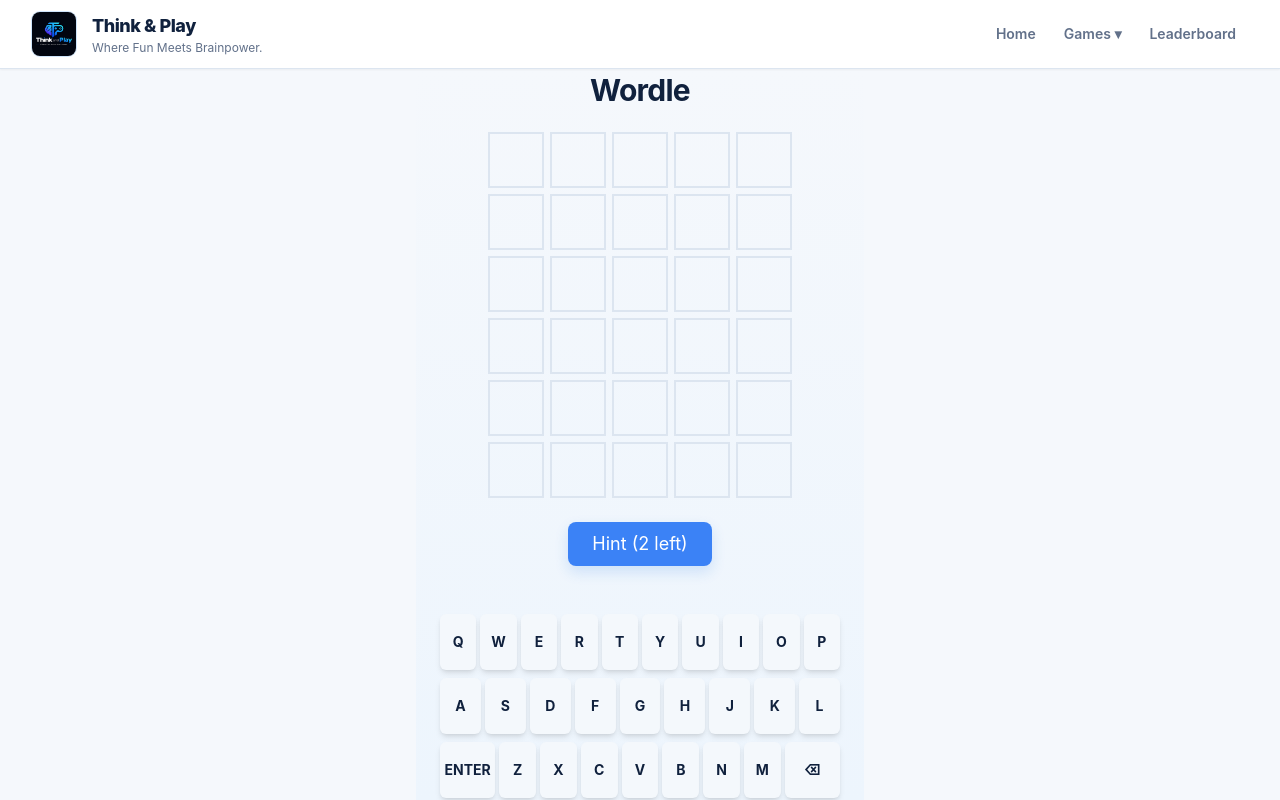
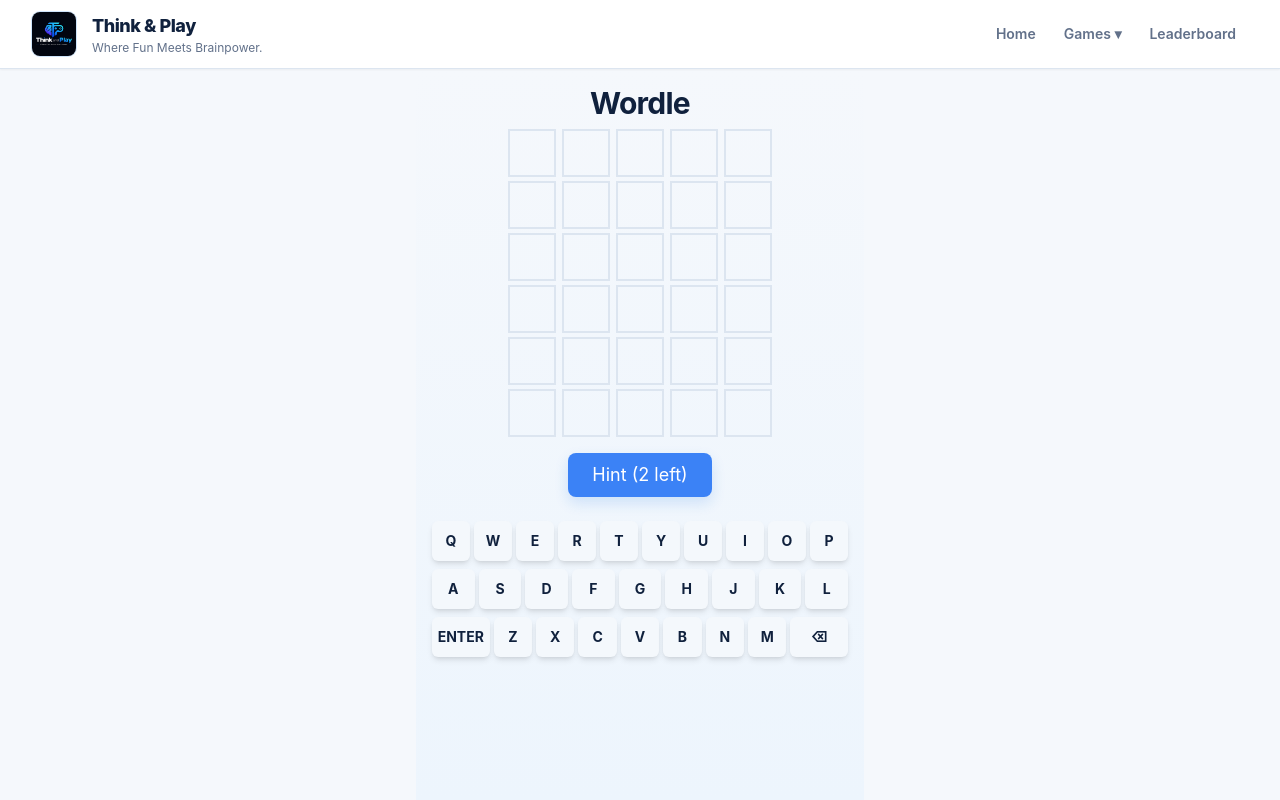
Before and after one commit to Ibtihash/quiz-game, a React (Vite) app in the folder client/: page /wordle in a window 1280 px wide. Built offline with nearby package versions, Linux system fonts and the light colour scheme.

Commit message:
Fit Wordle and Hangman content to game viewport

```diff
--- a/client/src/pages/HangmanPage.jsx
+++ b/client/src/pages/HangmanPage.jsx
@@ -136,7 +136,7 @@ const HangmanPage = () => {
 
   return (
     <div
-      className="game-screen flex flex-col items-center justify-center p-4"
+      className="game-screen hangman-screen flex flex-col items-center justify-start p-3 sm:p-4"
       tabIndex={0} // Make the div focusable
       onKeyDown={(e) => {
         const pressedKey = e.key.toLowerCase();
@@ -146,7 +146,7 @@ const HangmanPage = () => {
         }
       }}
     >
-      <div className="flex items-center gap-4 mb-8">
+      <div className="flex items-center gap-4 mb-3 sm:mb-6">
         <h1 className="text-3xl font-extrabold text-gray-800 sm:text-5xl">Hangman</h1>
         <button
           type="button"
@@ -157,7 +157,7 @@ const HangmanPage = () => {
         </button>
       </div>
 
-      <div className="game-card p-4 mb-4 w-full max-w-md sm:p-8 sm:mb-8">
+      <div className="game-card p-3 mb-3 w-full max-w-md sm:p-5 sm:mb-4">
         <div className="relative w-36 h-44 mb-4 sm:w-48 sm:h-64 sm:mb-6">
           <HangmanDrawing wrongGuesses={wrongGuesses} />
         </div>
--- a/client/src/pages/WordlePage.jsx
+++ b/client/src/pages/WordlePage.jsx
@@ -54,7 +54,7 @@ function Tile({ letter, status, animation = "" }) {
 
   return (
     <div
-      className={`h-11 w-11 border-2 flex items-center justify-center text-xl font-bold uppercase transition-all duration-300 transform sm:h-14 sm:w-14 sm:text-2xl ${statusClass} ${animation}`}
+      className={`h-9 w-9 border-2 flex items-center justify-center text-lg font-bold uppercase transition-all duration-300 transform sm:h-11 sm:w-11 sm:text-xl lg:h-12 lg:w-12 ${statusClass} ${animation}`}
     >
       {letter}
     </div>
@@ -115,7 +115,7 @@ function Keyboard({ onKey, onEnter, onDelete, guessStatuses }) {
   };
 
   return (
-    <div className="flex flex-col items-center gap-2 mt-6 w-full">
+    <div className="flex flex-col items-center gap-1.5 mt-3 w-full sm:gap-2 sm:mt-5">
       {keys.map((row, i) => (
         <div key={i} className="flex w-full justify-center gap-1 sm:gap-1.5">
           {row.map((key) => {
@@ -133,7 +133,7 @@ function Keyboard({ onKey, onEnter, onDelete, guessStatuses }) {
                 key={key}
                 onClick={() => handleClick(key)}
                 style={style}
-                className={`h-10 rounded-md text-xs font-bold uppercase flex items-center justify-center transition-all duration-200 sm:h-14 sm:text-sm ${status ? statusClass : "bg-gray-300 hover:bg-gray-400"} shadow-md`}
+                className={`h-9 rounded-md text-xs font-bold uppercase flex items-center justify-center transition-all duration-200 sm:h-10 sm:text-sm ${status ? statusClass : "bg-gray-300 hover:bg-gray-400"} shadow-md`}
               >
                 {key === "DELETE" ? "⌫" : key}
               </button>
@@ -396,8 +396,8 @@ export default function WordlePage() {
           animation: shake 0.5s ease-in-out;
         }
       `}</style>
-      <div className="game-screen flex flex-col items-center justify-center p-6 max-w-md mx-auto">
-        <h1 className="text-3xl font-bold mb-4">Wordle</h1>
+      <div className="game-screen wordle-screen flex flex-col items-center justify-start p-3 max-w-md mx-auto sm:p-4">
+        <h1 className="text-2xl font-bold mb-2 sm:text-3xl sm:mb-3">Wordle</h1>
 
         {message && (
           <div className="absolute top-24 bg-white text-black px-4 py-2 rounded-md shadow-lg font-semibold z-10">
@@ -405,7 +405,7 @@ export default function WordlePage() {
           </div>
         )}
 
-        <div className="grid grid-rows-6 gap-1.5 mb-6">
+        <div className="grid grid-rows-6 gap-1 mb-3 sm:gap-1.5 sm:mb-4">
           {guesses.map((guess, i) => (
             <Row key={i} guess={guess} solution={solution} submitted={true} />
           ))}
@@ -423,7 +423,7 @@ export default function WordlePage() {
             ))}
         </div>
 
-        <div className="flex gap-4 mb-4">
+        <div className="flex gap-4 mb-2 sm:mb-3">
           {isGameOver ? (
             <button
               onClick={startNewGame}
```
Also changed, not shown: client/src/styles.css.
